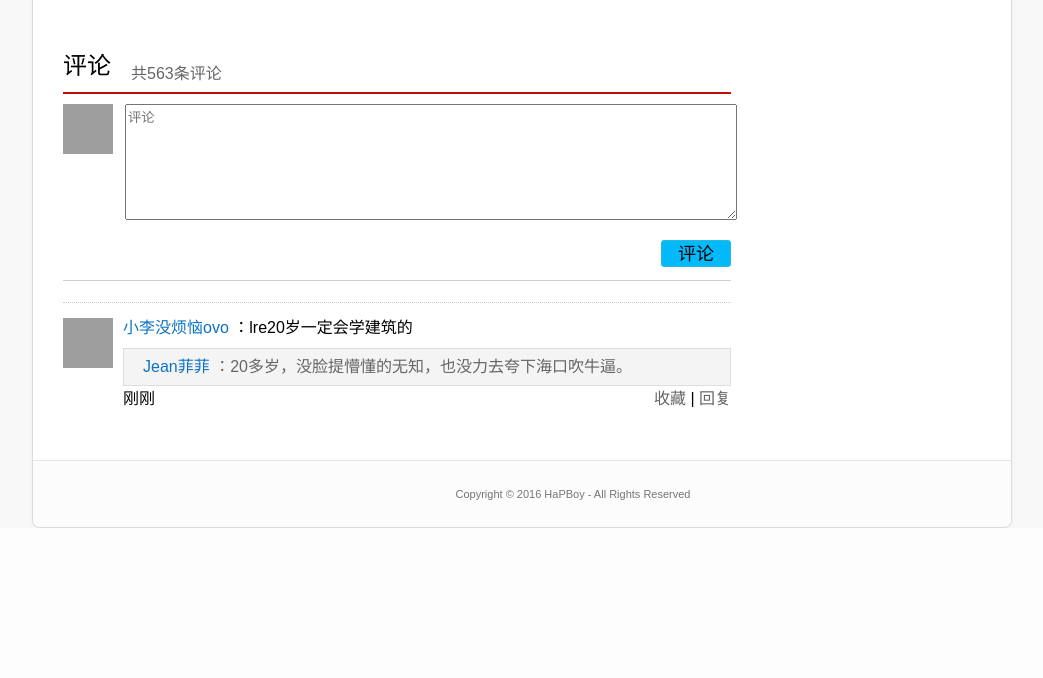
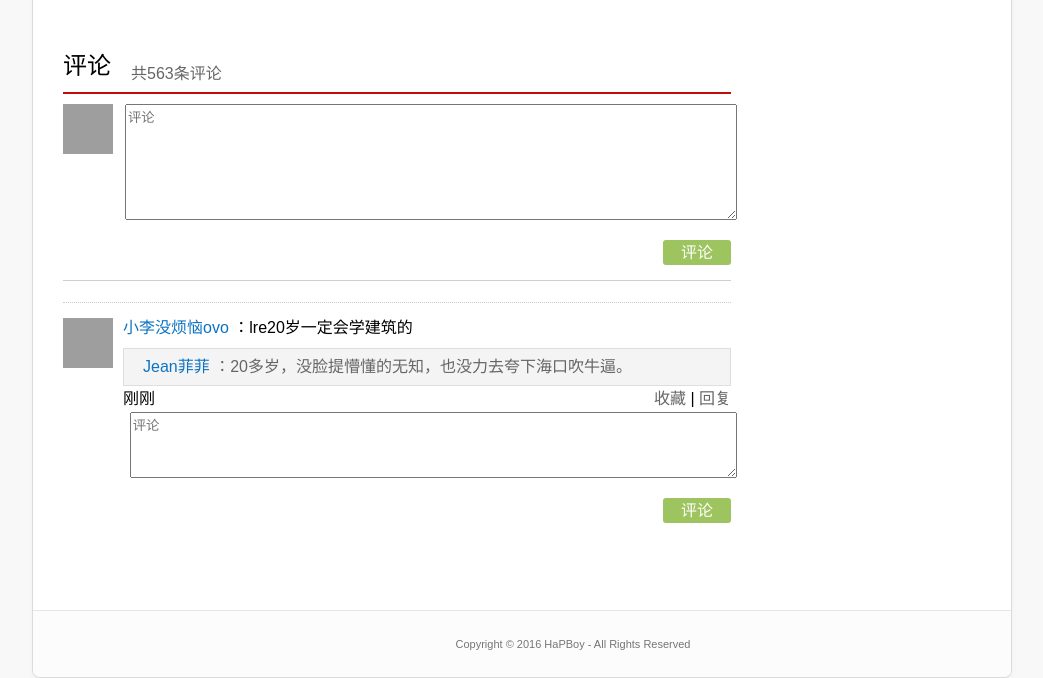
Before and after one commit to ake698/django_music, a Django app: page /player/1/ in a window 1280 px wide. Shown: the part 1087-1765 px from the top of the page, without its empty margins (118-1161 px from the left). Before the commit the page ends 1615 px from the top, so only its background shows below. Run offline with Django 3.2, Linux system fonts and the light colour scheme; data comes from the database, SQL or seed files in the repository; both versions use the stored data as it was after the commit; data that the repository does not hold is empty; some libraries are stand-ins or nearby versions; grey boxes are pictures that could not be loaded.

Commit message:
添加回复模板

```diff
--- a/app/models.py
+++ b/app/models.py
@@ -66,6 +66,7 @@ class Like(models.Model):
 
 class Comment(models.Model):
     id = models.AutoField(primary_key=True, verbose_name="ID")
+    song = models.ForeignKey(Song, on_delete=models.CASCADE,verbose_name="歌曲")
     user = models.ForeignKey(UserManager, on_delete=models.CASCADE,related_name="user",verbose_name="评论用户")
     content = models.TextField(verbose_name="评论")
     to_user = models.ForeignKey(UserManager, on_delete=models.CASCADE,related_name="to_user",null=True,blank=True,verbose_name="回复用户")
--- a/app/static/css/comments.css
+++ b/app/static/css/comments.css
@@ -74,17 +74,17 @@
     width: 46px;
     height: 25px;
     background-position: -84px -64px;
-    color: black;
+    color: white;
     text-align: center;
 
     padding: 0 11px;
-    background: #02bafa;
-    border: 1px #26bbdb solid;
+    background: #9DC45F;
+    /* border: 1px #26bbdb solid;*/
     border-radius: 3px;
     /*color: #fff;*/
     display: inline-block;
     text-decoration: none;
-    font-size: 18px;
+    font-size: 16px;
     outline: none;
 }
 
--- a/app/views.py
+++ b/app/views.py
@@ -18,6 +18,8 @@ def getUser(request):
     username = request.session['active']
     user = UserManager.objects.get(username=username)
     return user
+
+
 
 #首页
 def index(request):
@@ -44,7 +46,7 @@ def player(request,id):
     return render(request,'player.html',{"cates":cates,"song":song,"songs":songs})
 
 
-#歌曲喜欢
+#歌曲收藏
 def like(request):
     result = {
         "code": "400",
@@ -78,6 +80,22 @@ def like(request):
     result['data'] = like
     return HttpResponse(json.dumps(result), content_type="application/json")
 
+
+def comment(request):
+    result = {
+        "code": "400",
+        "msg": "错误！",
+    }
+    if request.method == "POST":
+        id = request.POST.get("id")
+        content = request.POST['content']
+        user = getUser(request)
+        song = Song.objects.get(id=int(id))
+        #创建评论
+        Comment.objects.create(song=song,user=request,content=content)
+        result['code'] = "200"
+        result['msg'] = "操作成功！"
+    return HttpResponse(json.dumps(result), content_type="application/json")
 
 #个人中心
 def person(request):
--- a/templates/player.html
+++ b/templates/player.html
@@ -59,8 +59,13 @@
                 </div>
                 <div class="m-cmmt">
                 <div class="iptarea">
-                <div class="head"><img src="http://p4.music.126.net/pQ1RnmXMyXQ-4k9V1zzJpg==/18713687906524684.jpg?param=50y50"></div>
-                <div class="j-flag"><div><div class="m-cmmtipt f-cb f-pr"><div class="u-txtwrap holder-parent f-pr" style="display: block;"><textarea style="height: 110px" class="u-txt area j-flag" data-type="0" placeholder="评论" id="auto-id-O7fvDTxcZeJHW4WE"></textarea></div>
+                <div class="head">
+                    <img src="http://p4.music.126.net/pQ1RnmXMyXQ-4k9V1zzJpg==/18713687906524684.jpg?param=50y50"></div>
+                <div class="j-flag">
+                    <div>
+                        <div class="m-cmmtipt f-cb f-pr">
+                            <div class="u-txtwrap holder-parent f-pr" style="display: block;">
+                                <textarea style="height: 110px" class="u-txt area j-flag" data-type="0" placeholder="评论" id="auto-id-O7fvDTxcZeJHW4WE"></textarea></div>
                     <div class="btns f-cb f-pr">
                         <i class="icn u-icn u-icn-36 j-flag" id="auto-id-pw93pDKhR43MDPCF"></i>
                         <i class="icn u-icn u-icn-41 j-flag" id="auto-id-K9hsDCGDIztEMLIW"></i>
@@ -93,13 +98,25 @@
                             <div class="rp">
                             <div class="time s-fc4">刚刚</div>
                                 <div class="action">
-                                    <a href="javascript:void(0)" class="s-fc3" data-id="3170290998" data-type="reply">收藏</a>
+                                    <a href="javascript:void(0)" class="s-fc3" data-type="reply">收藏</a>
                                     <span class="sep">|</span>
                                     <a href="javascript:void(0)" class="s-fc3" data-id="3170290998" data-type="reply">回复</a>
                                 </div>
 
                             </div>
                         </div>
+                    </div>
+                    <!--回复评论-->
+                    <div class="rept m-quk m-quk-1 f-pr" id="reply">
+                        <div class="m-cmmtipt f-cb f-pr" style="margin-left: 10%;height:150px">
+                            <div class="u-txtwrap holder-parent f-pr" style="display: block;">
+                                <textarea style="height: 60px" class="u-txt area j-flag" data-type="0" placeholder="评论" id="auto-id-O7fvDTxcZeJHW4WE"></textarea></div>
+                    <div class="btns f-cb f-pr">
+                        <i class="icn u-icn u-icn-36 j-flag" id="auto-id-pw93pDKhR43MDPCF"></i>
+                        <i class="icn u-icn u-icn-41 j-flag" id="auto-id-K9hsDCGDIztEMLIW"></i>
+                        <a href="javascript:void(0)" class="btn u-btn u-btn-1 j-flag" id="auto-id-luCbX8PiFVJ9uIfk">评论</a>
+                    </div>
+                </div>
                     </div>
                 </div>
 
```
Also changed, not shown: app/migrations/0008_comment_song.py (added), app/migrations/0009_auto_20200226_2128.py (added), db.sqlite3.
